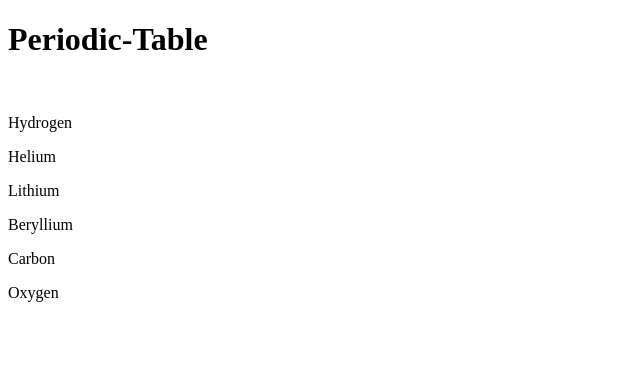
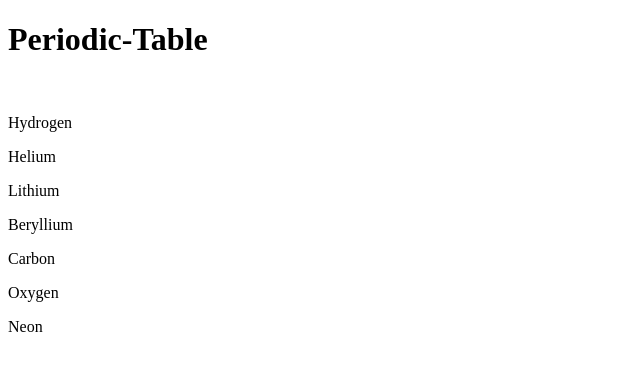
Before and after one commit to AsankaAbeysinghe/Periodic-Table, a plain HTML site: page index.html in a window 1280 px wide. Shown: the full height of the page, 0-640 px from the left. Drawn offline with Linux system fonts and the light colour scheme.

Commit message:
Added Neon

```diff
--- a/index.html
+++ b/index.html
@@ -13,6 +13,7 @@
   <p>Beryllium</p>
   <p>Carbon</p>
   <p>Oxygen</p>
+  <p>Neon</p>
 
 </body>
 </html>
```
